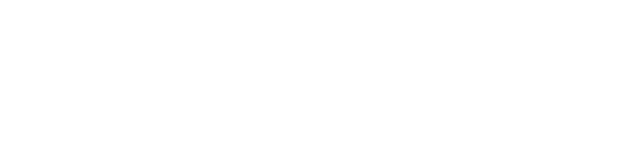
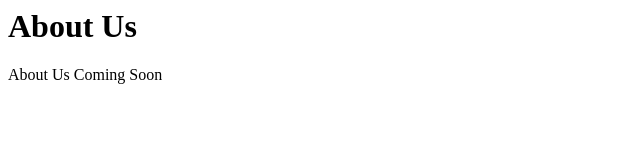
Before and after one commit to AstroidPocketEdition/AstroidPocketEdition.github.io, a plain HTML site: page about.html in a window 1280 px wide. Shown: the whole page, without its empty margins (0-640 px from the left). Drawn offline with Linux system fonts and the light colour scheme.

Commit message:
Update about.html

```diff
--- a/about.html
+++ b/about.html
@@ -1,3 +1,6 @@
 <html>
-
+  <body>
+    <h1>About Us</h1>
+    <p>About Us Coming Soon</p>
+  </body>
 </html>
```
